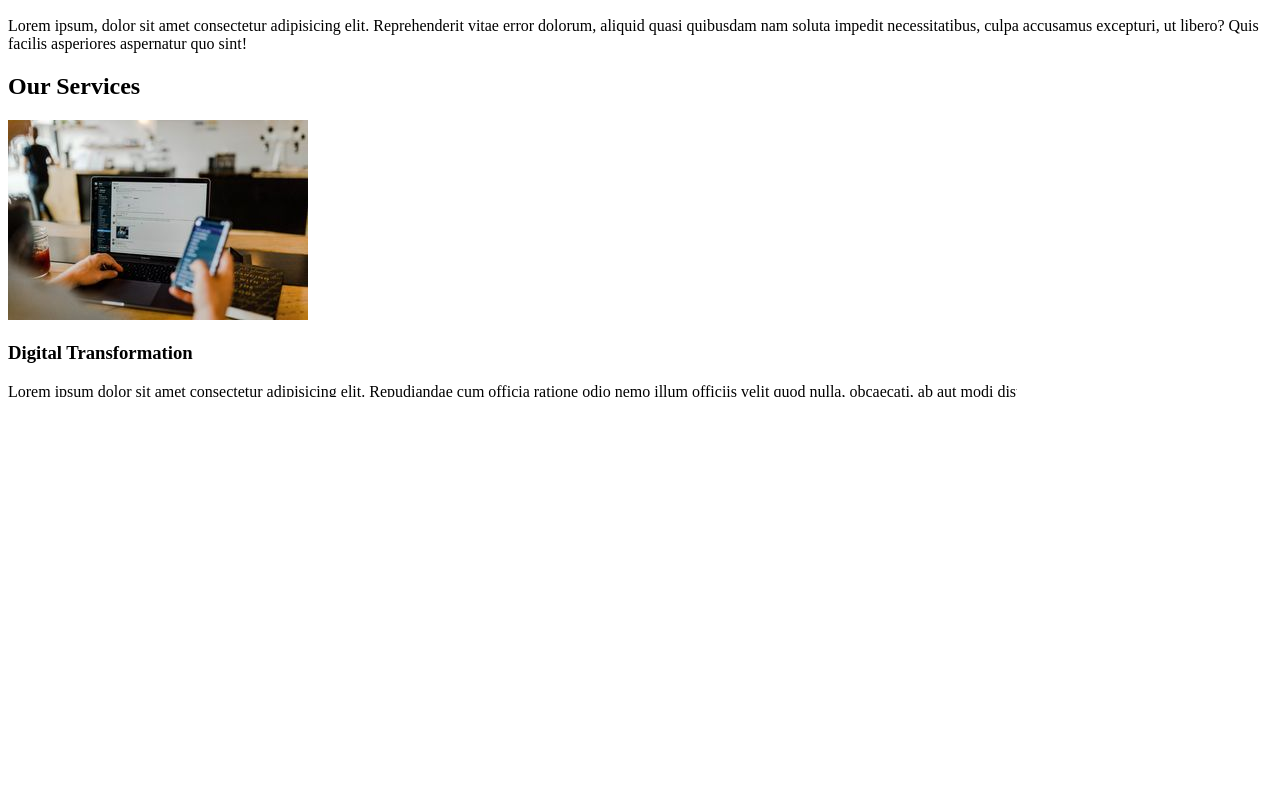
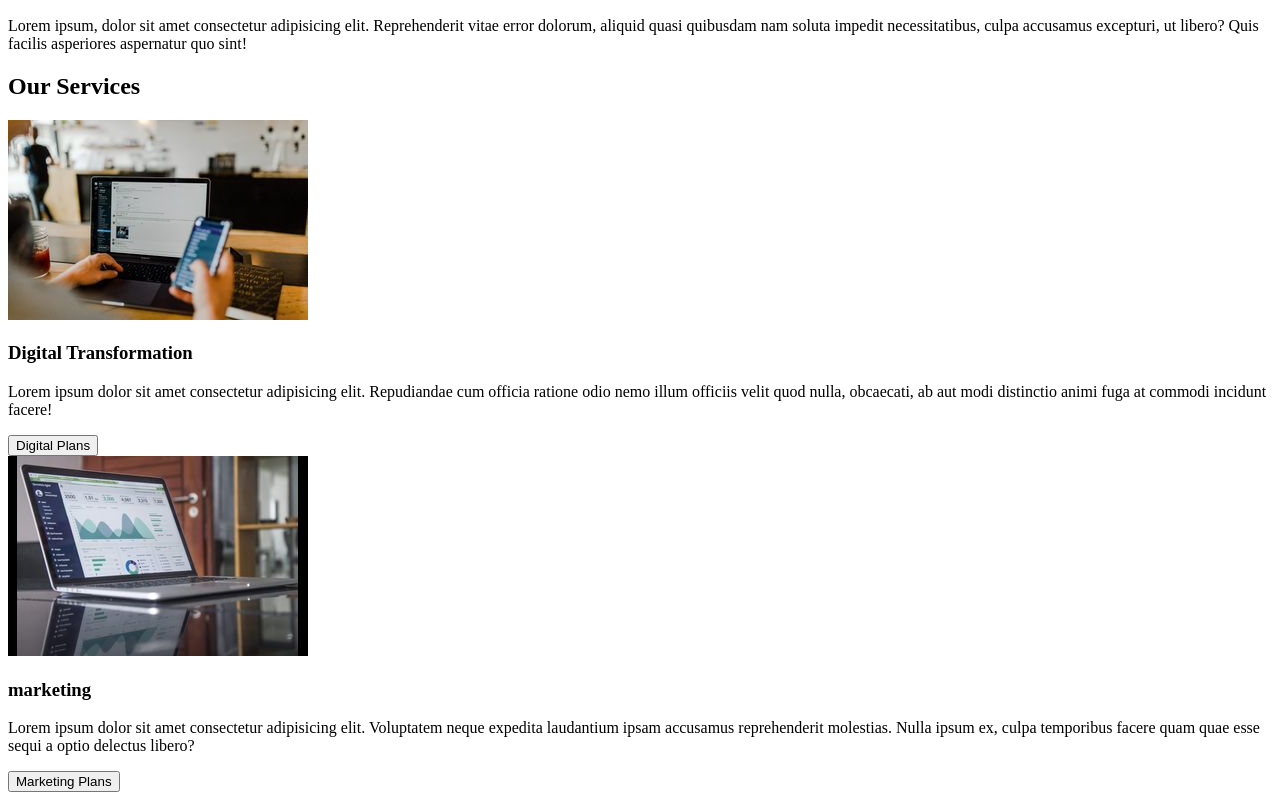
Before and after one commit to alam0134/alam0134.github.io, a plain HTML site: page final-project/index.html in a window 1280 px wide. Shown: the part 1890-2690 px from the top of the page. Before the commit the page ends 2558 px from the top, so only its background shows below. Drawn offline with Linux system fonts and the light colour scheme.

Commit message:
button added

```diff
--- a/final-project/index.html
+++ b/final-project/index.html
@@ -44,7 +44,9 @@
         </div>
         <div class="marketing">
             <img src="images/marketing.jpg" alt="marketing image">
-
+            <h3>marketing</h3>
+            <p>Lorem ipsum dolor sit amet consectetur adipisicing elit. Voluptatem neque expedita laudantium ipsam accusamus reprehenderit molestias. Nulla ipsum ex, culpa temporibus facere quam quae esse sequi a optio delectus libero?</p>
+            <button>Marketing Plans</button>
 
         </div>
         <div></div>
```
